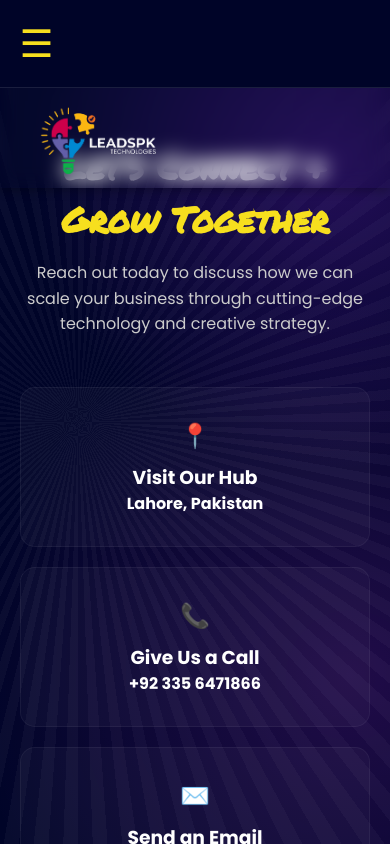
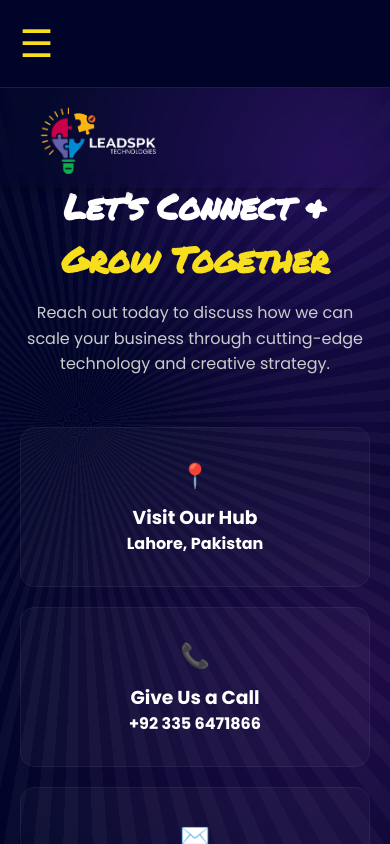
Before and after one commit to leadspkinfo-bit/my-react-app, a React (Vite) app in the folder my-react-app/: page /contact in a window 390 px wide. Shown: the top 844 px of the page. Built offline with nearby package versions, Linux system fonts and the light colour scheme.

Commit message:
contact us updated 2

```diff
--- a/my-react-app/src/components/Contact/Contact.css
+++ b/my-react-app/src/components/Contact/Contact.css
@@ -105,36 +105,35 @@
 .submit-btn:hover { background: #e0c818; }
 
 /* ========================================================
-   CUSTOM ANIMATION WITH FAST STAGGERING (Bohat Kam Delay)
+   CUSTOM ANIMATION WITH HARDWARE ACCELERATION
 ======================================================== */
-/* Desktop pe slide ka fasla bhi 80px se 50px kar diya */
 .contact-card-1 {
   transform: translate3d(0, 50px, 0);
   transition-delay: 0s !important;
 }
 .contact-card-2 {
   transform: translate3d(0, 50px, 0);
-  /* Delay bohat kam kar diya (sirf 0.08 second) */
   transition-delay: 0.08s !important;
 }
 .contact-card-3 {
   transform: translate3d(0, 50px, 0);
-  /* Delay 0.16 second */
   transition-delay: 0.16s !important;
 }
 .contact-form-footer-area.reveal {
-  /* Form ka delay bhi kam kar ke 0.2s kar diya */
   transition-delay: 0.2s !important;
 }
 
 /* ========================================================
-   MOBILE FIXES & ANIMATIONS
+   MOBILE FIXES & OVERLAP PREVENTION
 ======================================================== */
 @media (max-width: 992px) {
 
   .contact-section {
-    padding: 140px 20px 40px 20px !important;
+    /* Yahan padding barha di taake Navbar se door rahay */
+    padding: 180px 20px 40px 20px !important;
     height: auto !important;
+    min-height: 100vh !important;
+    /* Is se content hamesha upar se start hoga, center mein nahi phansay ga */
     justify-content: flex-start !important;
     align-items: flex-start !important;
   }
@@ -148,20 +147,11 @@
     background: rgba(255, 255, 255, 0.08);
   }
 
-  /* MOBILE PE CARDS KI ANIMATION (Fasla 40px se 20px kar diya taake jaldi aaye) */
-  .contact-card-1 {
-    transform: translate3d(-20px, 0, 0) !important;
-  }
+  /* MOBILE PE CARDS KI ANIMATION */
+  .contact-card-1 { transform: translate3d(-20px, 0, 0) !important; }
+  .contact-card-2 { transform: translate3d(20px, 0, 0) !important; }
+  .contact-card-3 { transform: translate3d(-20px, 0, 0) !important; }
 
-  .contact-card-2 {
-    transform: translate3d(20px, 0, 0) !important;
-  }
-
-  .contact-card-3 {
-    transform: translate3d(-20px, 0, 0) !important;
-  }
-
-  /* Active hone par apni jagah par wapas */
   .reveal.active {
     transform: translate3d(0, 0, 0) scale(1) !important;
   }
```
